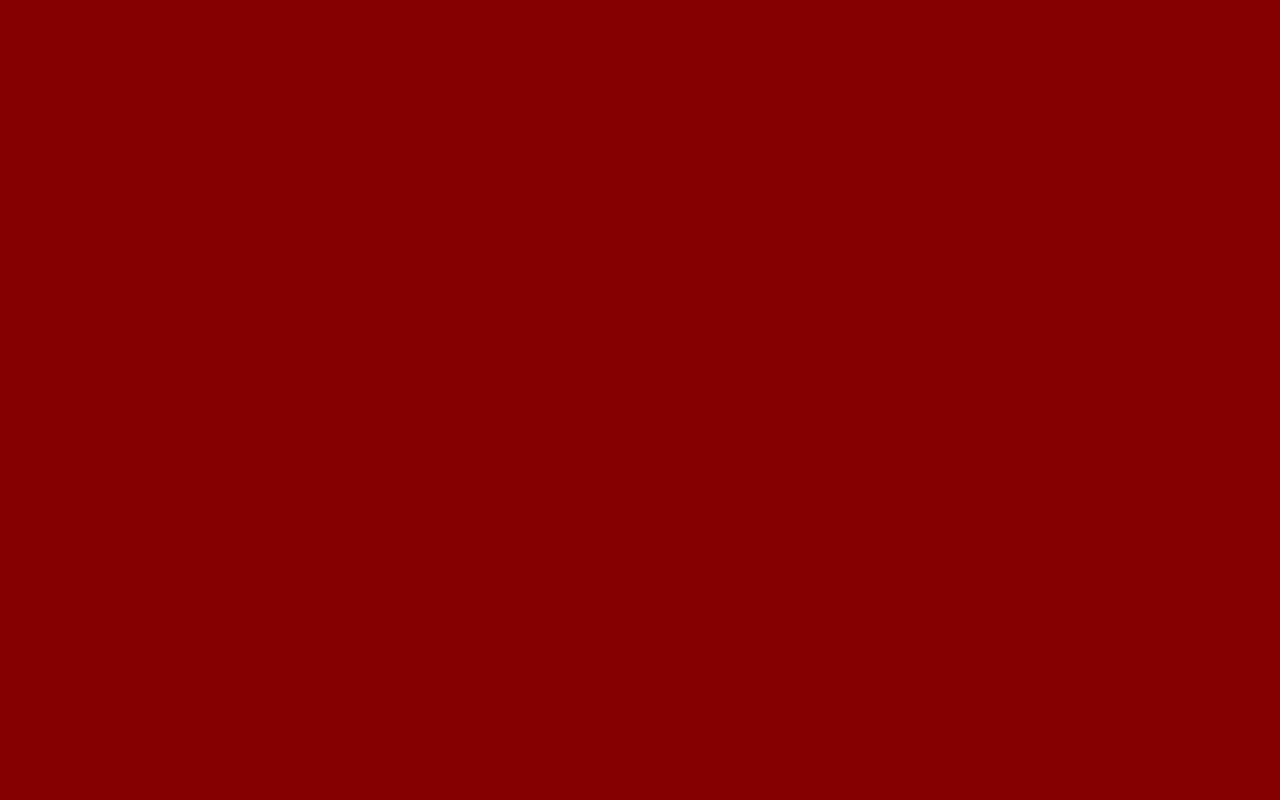
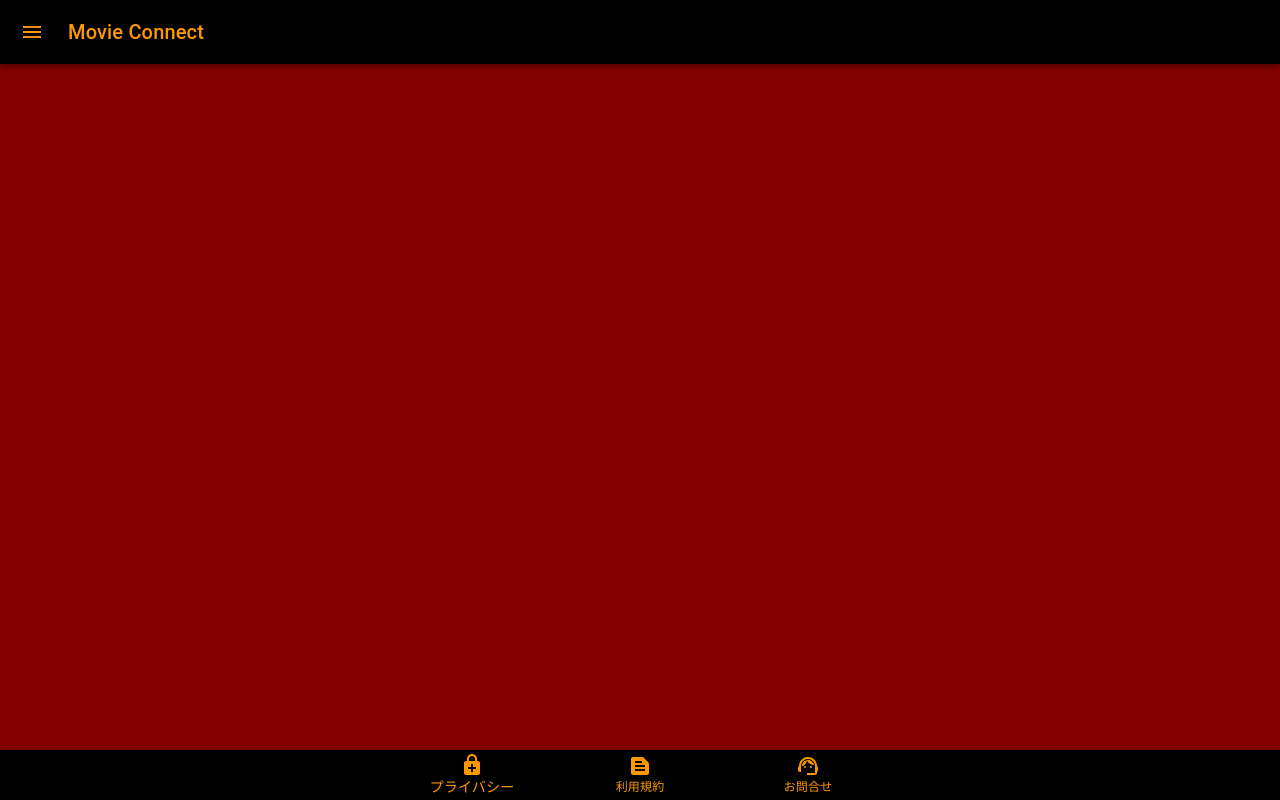
Before and after one commit to huku29/film_connect_front, a React (Vite) app: page /login in a window 1280 px wide. Before the commit this address had no page. Built offline with nearby package versions, Linux system fonts and the light colour scheme.

Commit message:
Add:ログインページ作成 #25

```diff
--- a/src/components/layouts/Header.jsx
+++ b/src/components/layouts/Header.jsx
@@ -132,7 +132,7 @@ export default function Header() {
             </ListItem>
           ))}
           </Link> */}
-          <Link to="/">
+          <Link to="/login">
             <ListItem>
               <ListItemButton>
                 <ListItemIcon>
--- /dev/null
+++ b/src/components/pages/Login.jsx
@@ -0,0 +1,11 @@
+import { BaseLayout } from '@/components/layouts'
+
+export const Login = () => {
+  return (
+    <>
+      <BaseLayout>
+        <p>Loginコンポーネント</p>
+      </BaseLayout>
+    </>
+  )
+}
--- a/src/components/pages/index.js
+++ b/src/components/pages/index.js
@@ -1,2 +1,3 @@
 export { Top } from './Top'
 export { Show } from './Show'
+export {Login} from './Login'
--- a/src/router/Router.jsx
+++ b/src/router/Router.jsx
@@ -1,5 +1,5 @@
 import { BrowserRouter, Route, Routes } from 'react-router-dom'
-import { Top, Show } from '@/components/pages'
+import { Top, Show, Login } from '@/components/pages'
 
 export const Router = () => {
   return (
@@ -7,6 +7,7 @@ export const Router = () => {
       <Routes>
         <Route path="/" element={<Top />} />
         <Route path="/show" element={<Show />} />
+        <Route path="/login" element={<Login />} />
       </Routes>
     </BrowserRouter>
   )
```
